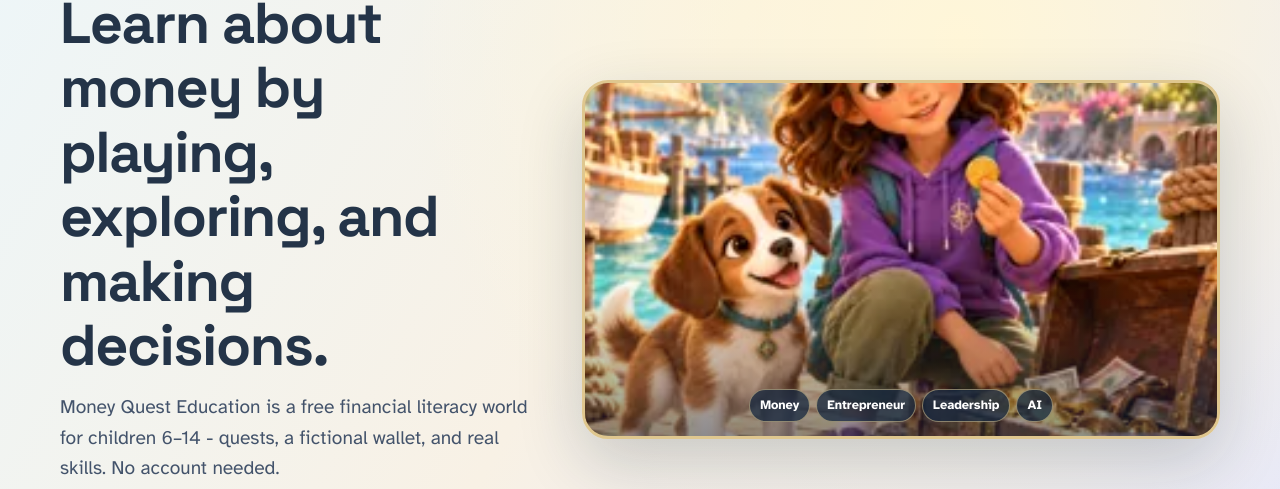
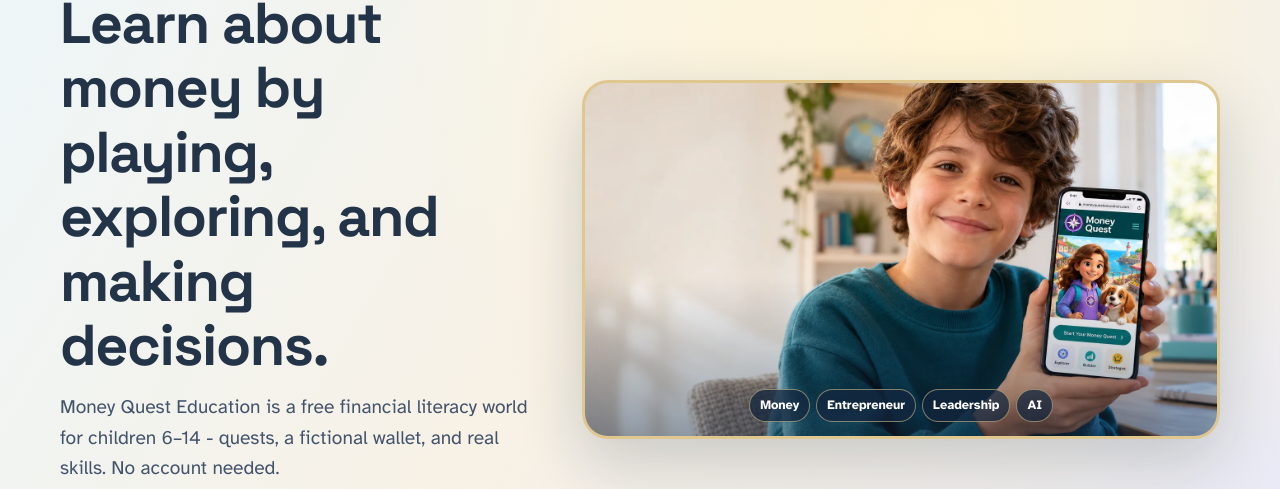
Before and after one commit to laviniamoraru28-creator/money-quest, a Next.js app: page /en in a window 1280 px wide. Shown: the part 174-663 px from the top of the page. Built offline with nearby package versions, Linux system fonts and the light colour scheme; no server answers.

Commit message:
fix: use existing poster fallback and known play route

```diff
--- a/src/app/[locale]/page.tsx
+++ b/src/app/[locale]/page.tsx
@@ -36,7 +36,7 @@ export default async function LandingPage({ params }: { params: Promise<{ locale
           subtitle={t("landing.heroSubtitle")}
           cta={t("landing.ctaGetStartedFree")}
           href={`/${locale}/play`}
-          poster="/images/money-quest/worlds/coin-cove-thumb.webp"
+          poster="/images/money-quest/homepage-family-v2.webp"
         />
 
         <HomepageMissionPreview locale={locale} />
```
